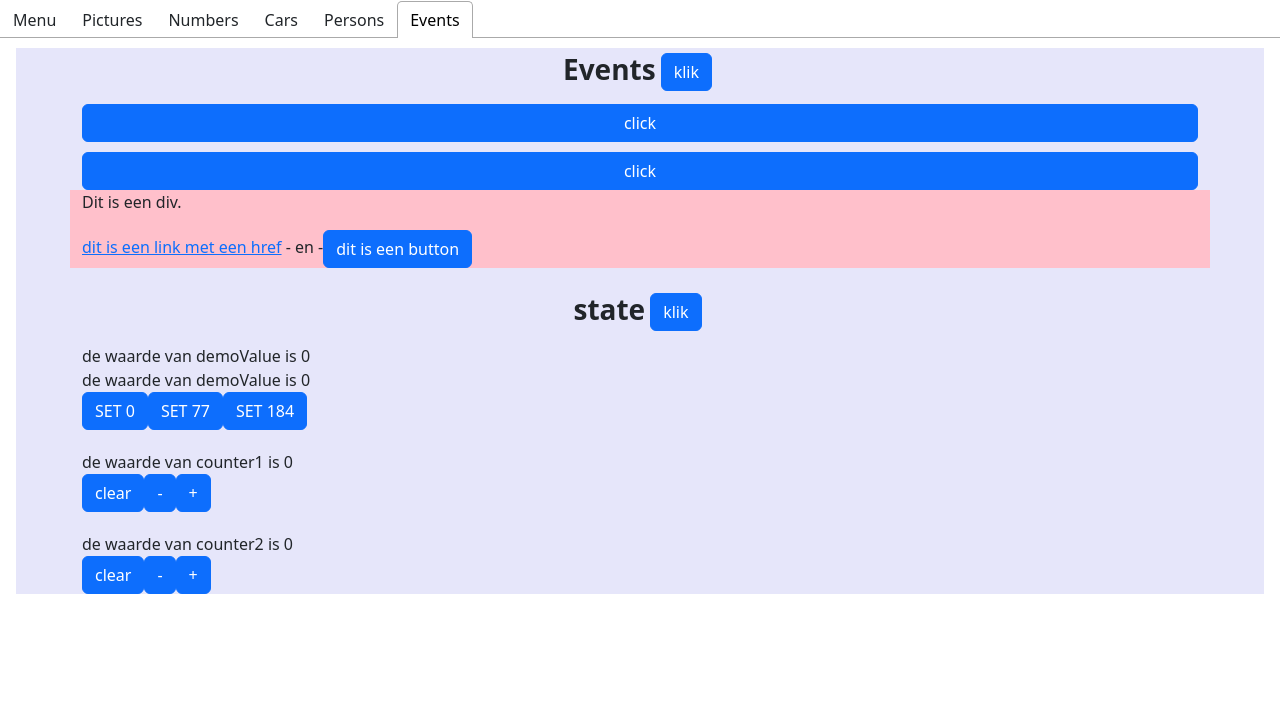
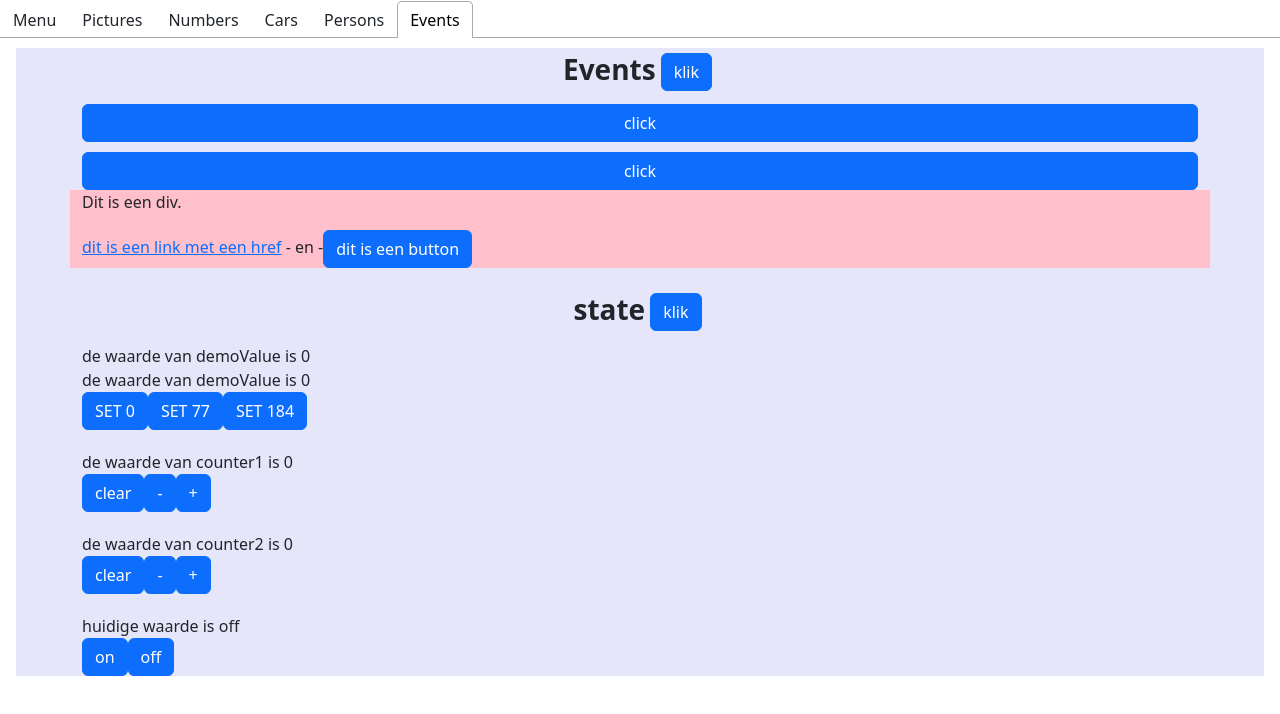
Before and after one commit to SeppeTeugels/dynamic_oefeningen, a React (Create React App) app: page / in a window 1280 px wide. Both pictures are taken after a click on the tab "Events". Shown: the top 714 px of the page. Built offline with nearby package versions, Linux system fonts and the light colour scheme.

Commit message:
bundel 4 3.7

```diff
--- /dev/null
+++ b/src/components/OnOffDemo.js
@@ -0,0 +1,11 @@
+import {useState} from "react";
+import {MyButton} from "./MyButton";
+
+export function OnOffDemo(){
+    const [isOn, setisOn] = useState(false);
+    return<>
+        <div>huidige waarde is {isOn? "on": "off"}</div>
+        <MyButton onClick={() => setisOn(true)}>on</MyButton>
+        <MyButton onClick={() => setisOn(false)}>off</MyButton>
+    </>
+}
--- a/src/components/StateDemo.js
+++ b/src/components/StateDemo.js
@@ -1,6 +1,7 @@
 import {useState} from "react";
 import {MyButton} from "./MyButton";
 import {Counter} from "./counter";
+import {OnOffDemo} from "./OnOffDemo";
 
 export function StateDemo(){
     const [demoValue, setDemoValue] = useState(0)
@@ -21,5 +22,8 @@ export function StateDemo(){
         <div style={{marginTop:"20px"}}>
             <Counter name={"counter2"}/>
         </div>
+        <div style={{marginTop:"20px"}}>
+            <OnOffDemo/>
+        </div>
     </>
 }
```
